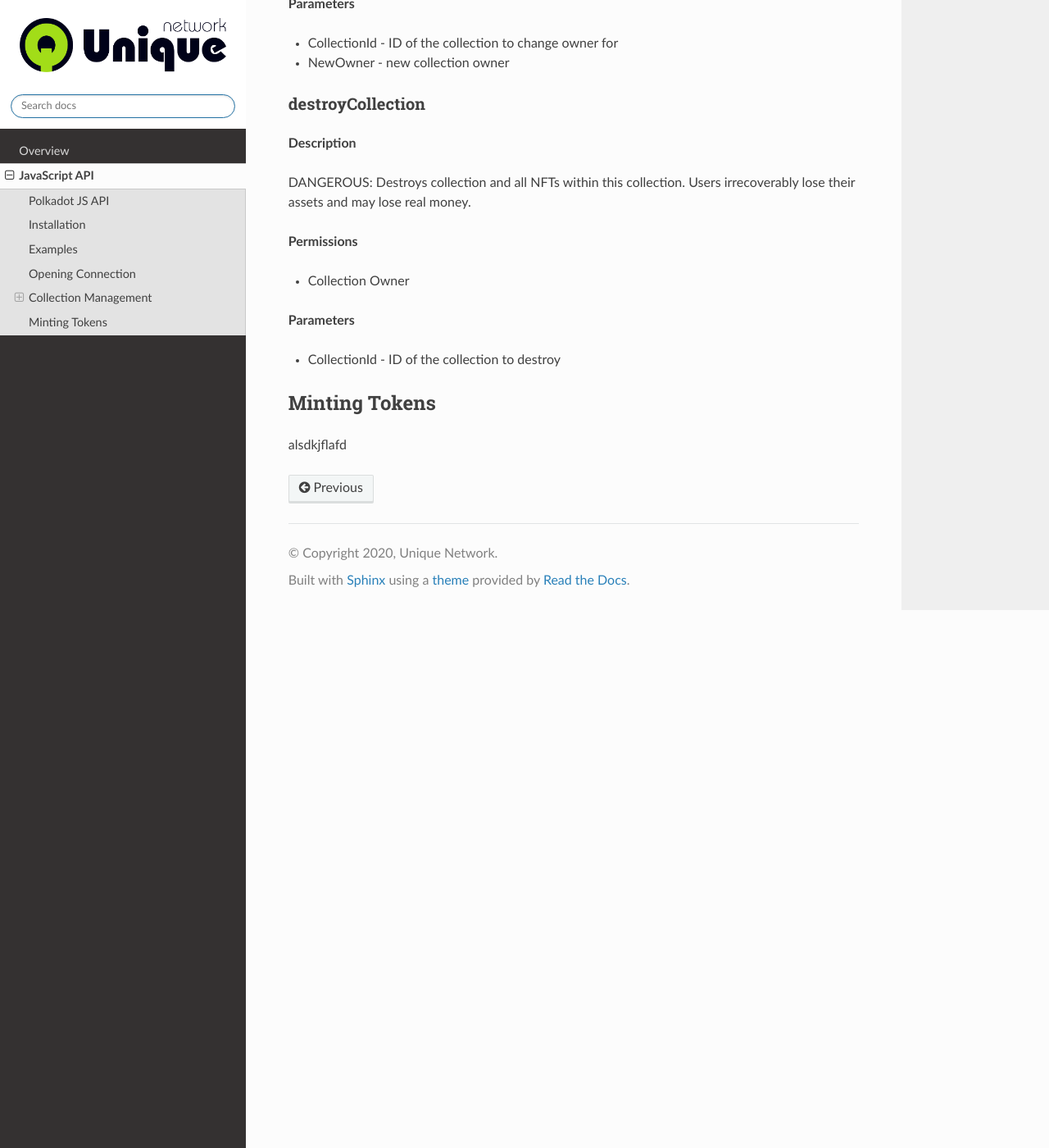
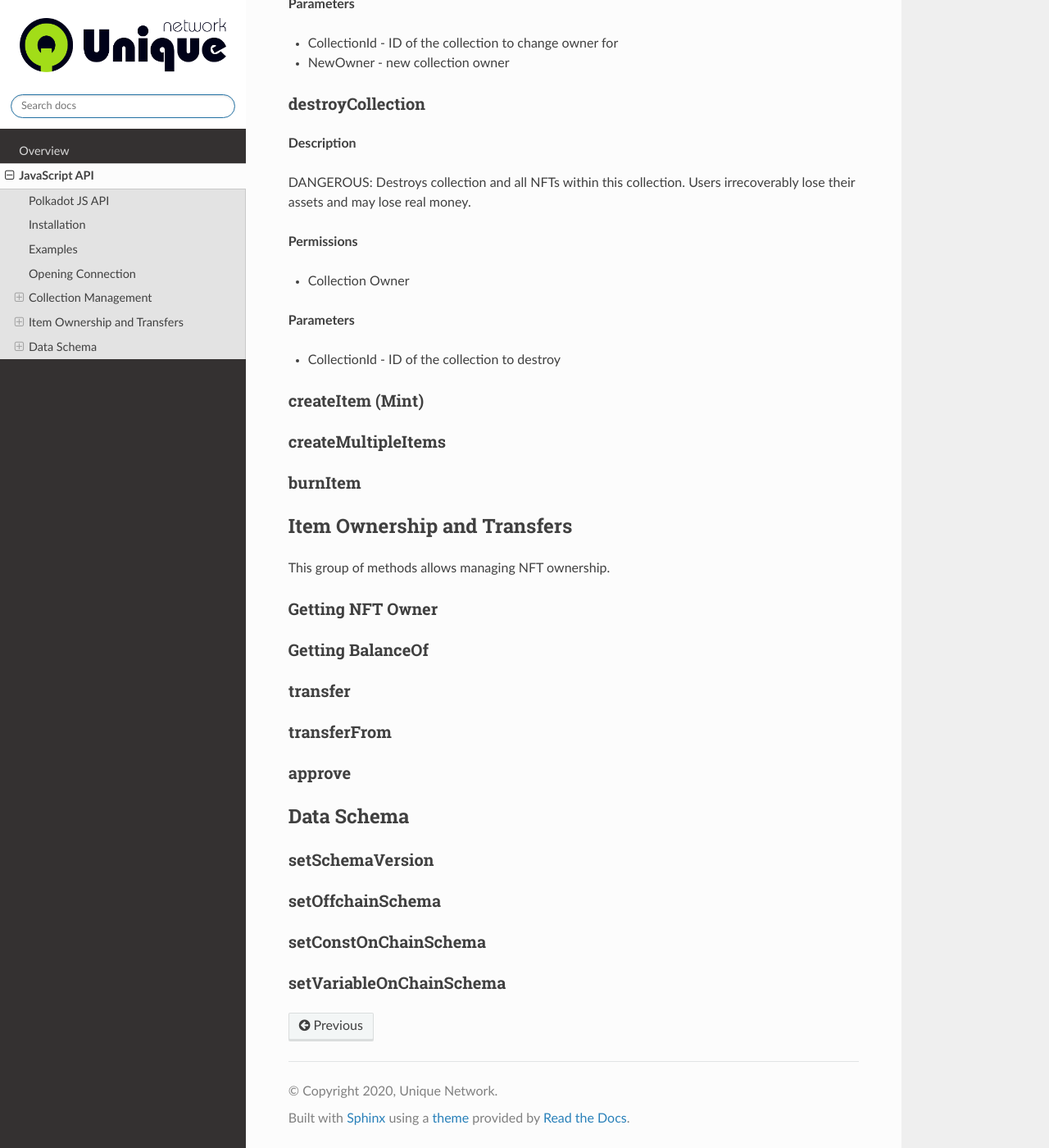
Before and after one commit to UniqueNetwork/unique-docs, a Sphinx documentation site: the page built from source/jsapi.rst, in a window 1280 px wide and 1400 px high, scrolled down 2824 px. Shown: the whole window at 82% size. Built offline with Sphinx 7.4.7 and the Read the Docs theme 2.0.0, drawn with Linux system fonts in a browser that asks for light colours.

Commit message:
Expand structure

```diff
--- a/source/jsapi.rst
+++ b/source/jsapi.rst
@@ -125,7 +125,46 @@
 * CollectionId - ID of the collection to destroy
 
 
-Minting Tokens
---------------
+createItem (Mint)
+^^^^^^^^^^^^^^^^^
 
-alsdkjflafd
+createMultipleItems
+^^^^^^^^^^^^^^^^^^^
+
+burnItem
+^^^^^^^^
+
+Item Ownership and Transfers
+----------------------------
+
+This group of methods allows managing NFT ownership.
+
+Getting NFT Owner
+^^^^^^^^^^^^^^^^^
+
+Getting BalanceOf
+^^^^^^^^^^^^^^^^^
+
+transfer
+^^^^^^^^
+
+transferFrom
+^^^^^^^^^^^^
+
+approve
+^^^^^^^
+
+Data Schema
+-----------
+
+setSchemaVersion
+^^^^^^^^^^^^^^^^
+
+setOffchainSchema
+^^^^^^^^^^^^^^^^^
+
+setConstOnChainSchema
+^^^^^^^^^^^^^^^^^^^^^
+
+setVariableOnChainSchema
+^^^^^^^^^^^^^^^^^^^^^^^^
```
